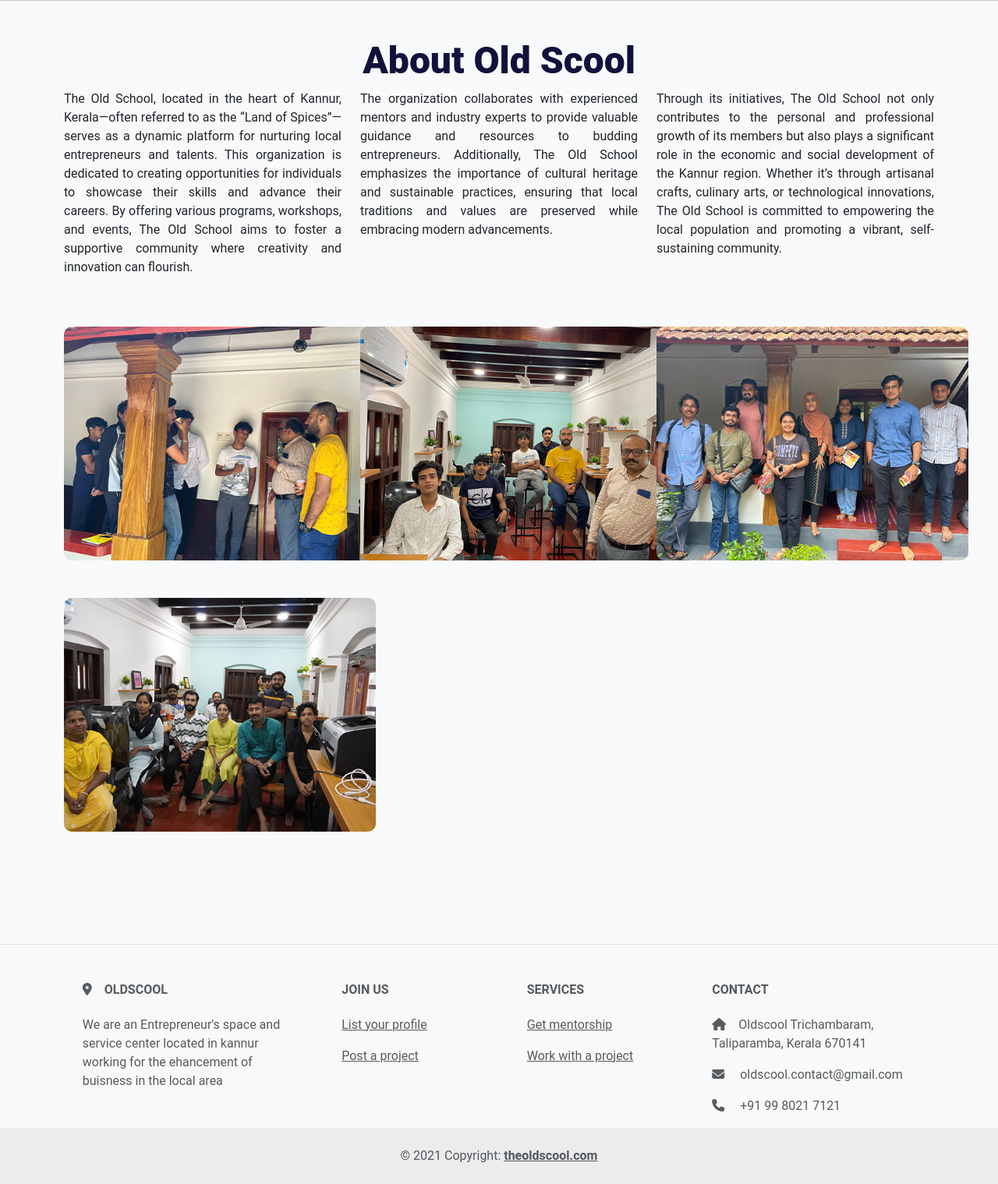
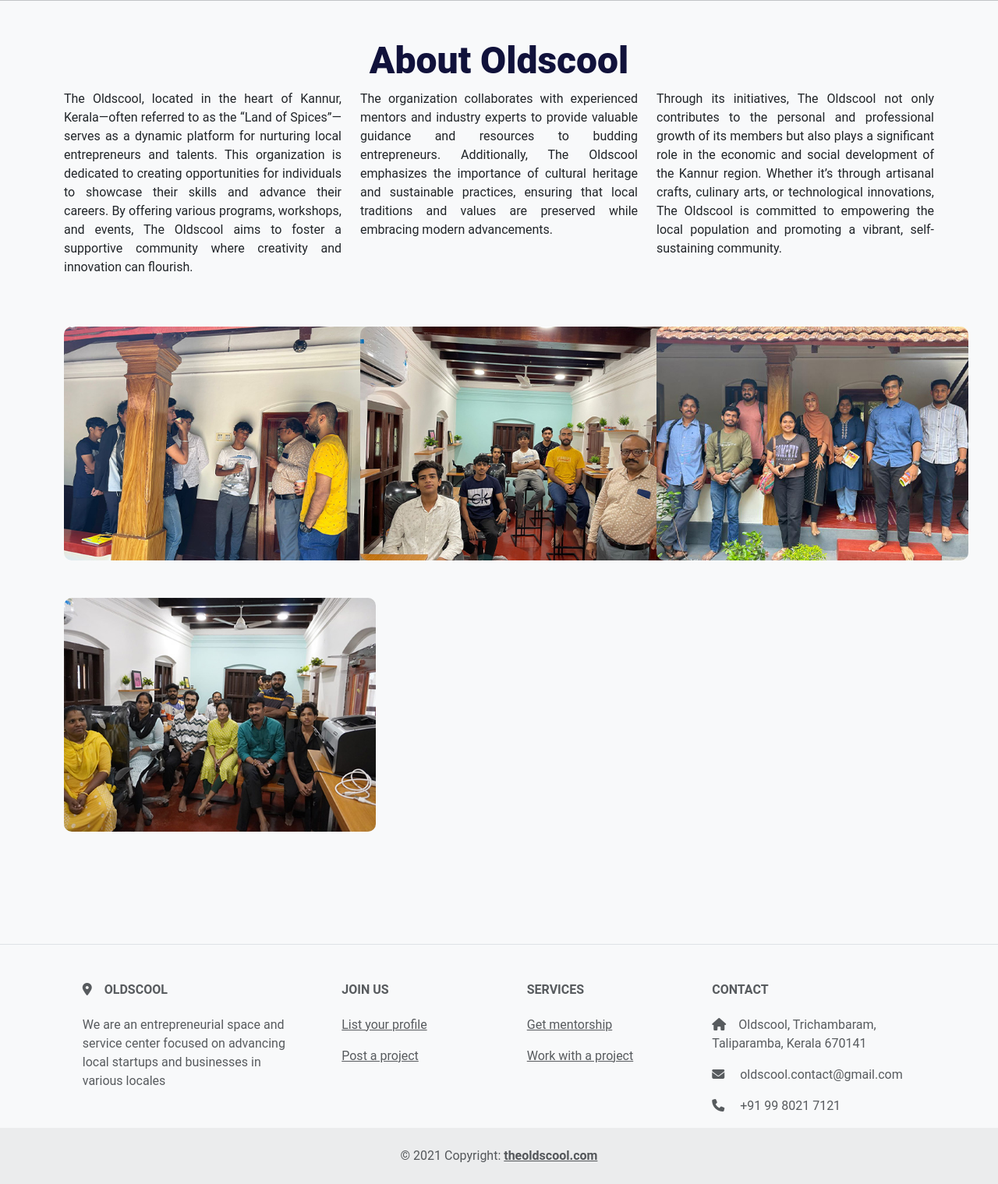
Before and after one commit to akshaj-s-anand/mentors, a Django app: page /about/ in a window 1280 px wide. Shown: the part 56-1575 px from the top of the page at 78% size. Run offline with Django 4.2, Linux system fonts and the light colour scheme; data comes from the database, SQL or seed files in the repository; both versions use the stored data as it was after the commit; some libraries are stand-ins or nearby versions.

Commit message:
second commit

```diff
--- a/home/templates/about.html
+++ b/home/templates/about.html
@@ -9,16 +9,16 @@
 {% block homebanner %}
   <section class="mt-5">
     <div class="container">
-      <h1 class="primary-h1 text-center">About Old Scool</h1>
+      <h1 class="primary-h1 text-center">About Oldscool</h1>
       <div class="row">
         <div class="col-md-4 text-justify">
-          <p>The Old School, located in the heart of Kannur, Kerala—often referred to as the “Land of Spices”—serves as a dynamic platform for nurturing local entrepreneurs and talents. This organization is dedicated to creating opportunities for individuals to showcase their skills and advance their careers. By offering various programs, workshops, and events, The Old School aims to foster a supportive community where creativity and innovation can flourish.</p>
+          <p>The Oldscool, located in the heart of Kannur, Kerala—often referred to as the “Land of Spices”—serves as a dynamic platform for nurturing local entrepreneurs and talents. This organization is dedicated to creating opportunities for individuals to showcase their skills and advance their careers. By offering various programs, workshops, and events, The Oldscool aims to foster a supportive community where creativity and innovation can flourish.</p>
         </div>
         <div class="col-md-4 text-justify">
-          <p>The organization collaborates with experienced mentors and industry experts to provide valuable guidance and resources to budding entrepreneurs. Additionally, The Old School emphasizes the importance of cultural heritage and sustainable practices, ensuring that local traditions and values are preserved while embracing modern advancements.</p>
+          <p>The organization collaborates with experienced mentors and industry experts to provide valuable guidance and resources to budding entrepreneurs. Additionally, The Oldscool emphasizes the importance of cultural heritage and sustainable practices, ensuring that local traditions and values are preserved while embracing modern advancements.</p>
         </div>
         <div class="col-md-4 text-justify">
-          <p>Through its initiatives, The Old School not only contributes to the personal and professional growth of its members but also plays a significant role in the economic and social development of the Kannur region. Whether it’s through artisanal crafts, culinary arts, or technological innovations, The Old School is committed to empowering the local population and promoting a vibrant, self-sustaining community.</p>
+          <p>Through its initiatives, The Oldscool not only contributes to the personal and professional growth of its members but also plays a significant role in the economic and social development of the Kannur region. Whether it’s through artisanal crafts, culinary arts, or technological innovations, The Oldscool is committed to empowering the local population and promoting a vibrant, self-sustaining community.</p>
         </div>
       </div>
     </div>
--- a/home/templates/base.html
+++ b/home/templates/base.html
@@ -82,7 +82,7 @@
               <div class="col-md-3 col-lg-4 col-xl-3 mx-auto mb-4">
                 <!-- Content -->
                 <h6 class="text-uppercase fw-bold mb-4"><i class="fa-solid fa-location-dot me-3"></i>Oldscool</h6>
-                <p>We are an Entrepreneur's space and service center located in kannur working for the ehancement of buisness in the local area</p>
+                <p>We are an entrepreneurial space and service center focused on advancing local startups and businesses in various locales</p>
               </div>
               <!-- Grid column -->
 
@@ -117,7 +117,7 @@
                 <!-- Links -->
                 <h6 class="text-uppercase fw-bold mb-4">Contact</h6>
                 <p>
-                  <i class="fas fa-home me-3"></i>Oldscool Trichambaram, Taliparamba, Kerala 670141
+                  <i class="fas fa-home me-3"></i>Oldscool, Trichambaram, Taliparamba, Kerala 670141
                 </p>
                 <p>
                   <i class="fas fa-envelope me-3"></i>
--- a/home/templates/contact.html
+++ b/home/templates/contact.html
@@ -9,7 +9,7 @@
 {% block homebanner %}
   <section class="mt-5">
     <div class="container">
-      <h2 class="text-center primary-h1">Contact US</h2>
+      <h2 class="text-center primary-h1">Contact Us</h2>
       <div class="row">
         <div class="col-md-6">
           <!-- Google map embeded -->
--- a/home/templates/nav.html
+++ b/home/templates/nav.html
@@ -2,10 +2,12 @@
 <nav class="navbar navbar-expand-lg bg-body-tertiary">
   <div class="container p-0">
     <a class="navbar-brand" href="#"></a>
+    <img src="{% static 'images/primarylogo.svg' %}" alt="site logo" width="200px" class="responsive-image" id="abc"/>
+
     <button class="navbar-toggler" type="button" data-bs-toggle="collapse" data-bs-target="#navbarNavDropdown" aria-controls="navbarNavDropdown" aria-expanded="false" aria-label="Toggle navigation"><span class="navbar-toggler-icon"></span></button>
     <div class="collapse navbar-collapse" id="navbarNavDropdown">
       <!-- logo starts -->
-      <img src="{% static 'images/primarylogo.svg' %}" alt="site logo" width="200px" />
+      {% comment %} <img src="{% static 'images/primarylogo.svg' %}" alt="site logo" width="200px" /> {% endcomment %}
       <!-- logo ends -->
       <ul class="navbar-nav">
         <li class="nav-item">
--- a/home/views.py
+++ b/home/views.py
@@ -18,14 +18,16 @@
         mentors = Mentors.objects.filter(status=True)
         projects = Project.objects.filter(status=True)
         categories = Category.objects.all()
-        locality_choices = [(choice[0].lower(), choice[1]) for choice in Project.LOCALITY_CHOICES]
+        locality_choices_proj = [(choice[0].capitalize(), choice[1]) for choice in Project.LOCALITY_CHOICES]
+        locality_choices_mentor = [(choice[0].lower(), choice[1]) for choice in Project.LOCALITY_CHOICES]
         project_names = Project.objects.values_list('project_name', flat=True).distinct()
 
         context = {
             'mentors': mentors,
             'projects': projects,
             'categories': categories,
-            'locality_choices': locality_choices,
+            'locality_choices_proj': locality_choices_proj,
+            'locality_choices_mentor': locality_choices_mentor,
             'project_names': project_names,
         }
         return render(request, self.template_name, context)
--- a/localproj/forms.py
+++ b/localproj/forms.py
@@ -1,4 +1,4 @@
-# forms.py
+
 from django import forms
 from django.core.validators import FileExtensionValidator
 from localproj.models import Project, Comment
--- a/proj/settings.py
+++ b/proj/settings.py
@@ -142,7 +142,7 @@
 
 
 EMAIL_BACKEND = 'django.core.mail.backends.smtp.EmailBackend'
-EMAIL_HOST = 'theoldscool.com'  # Update with your actual SMTP host
+EMAIL_HOST = 'mail.theoldscool.com'  # Update with your actual SMTP host
 EMAIL_PORT = 465  # Update with your SMTP port
 EMAIL_USE_SSL = True
 EMAIL_HOST_USER = 'admin@theoldscool.com'  # Update with your SMTP username
```
Also changed, not shown: home/templates/home.html (+5 -5 lines), localproj/templates/add_project.html (+7 -0 lines), localproj/views.py (+7 -1 lines), mentor/models.py (+0 -7 lines), mentor/templates/add_mentor.html (+7 -0 lines), mentor/views.py (+6 -1 lines), db.sqlite3, media/uploads/180320211_QKO5kUc.jpg (added), media/uploads/WhatsApp_Image_2024-07-05_at_22.59.02_adae58cc.jpg (added), media/uploads/WhatsApp_Image_2024-07-12_at_3.40.39_PM_FnUbD01.jpeg (added).
